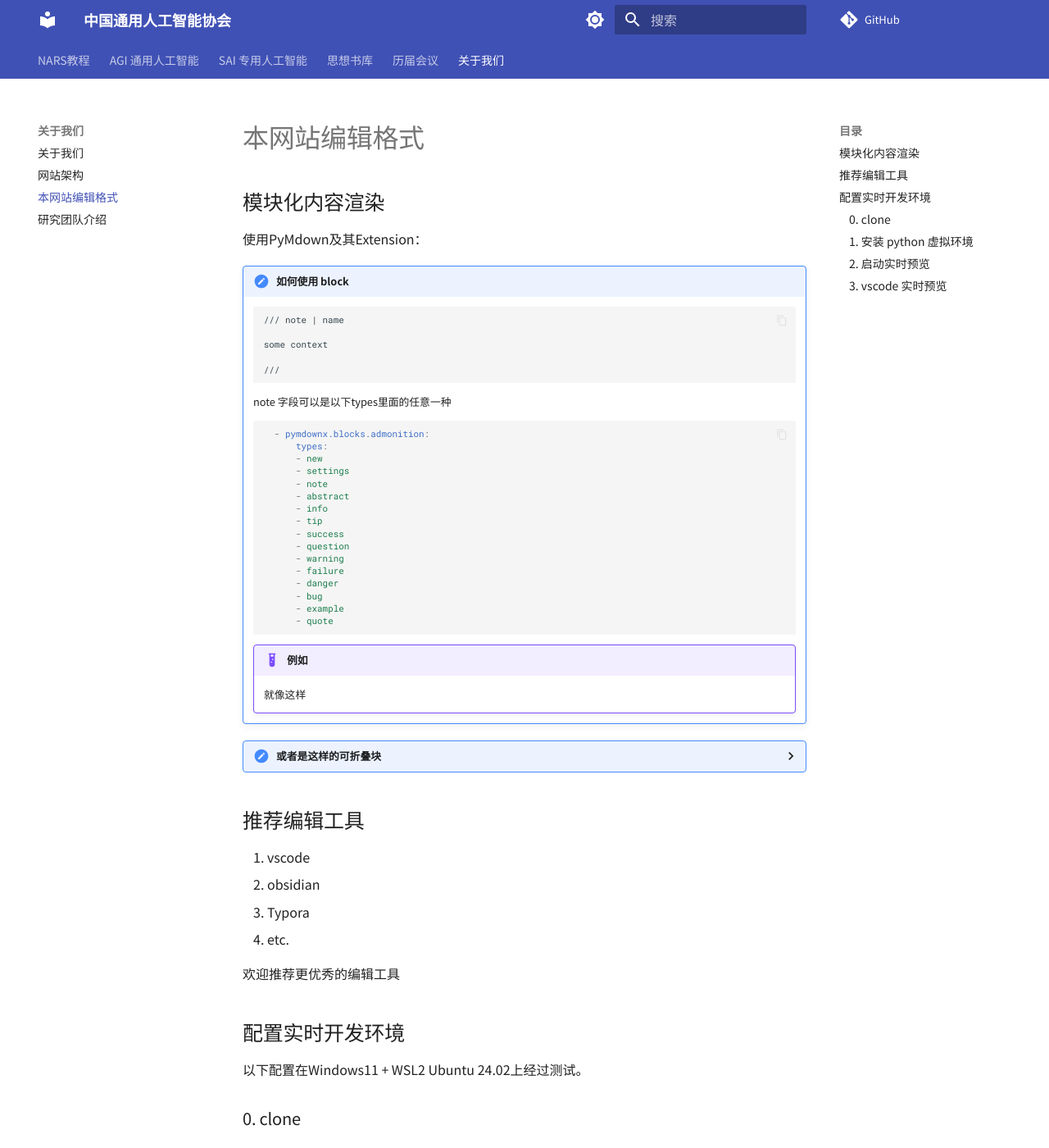
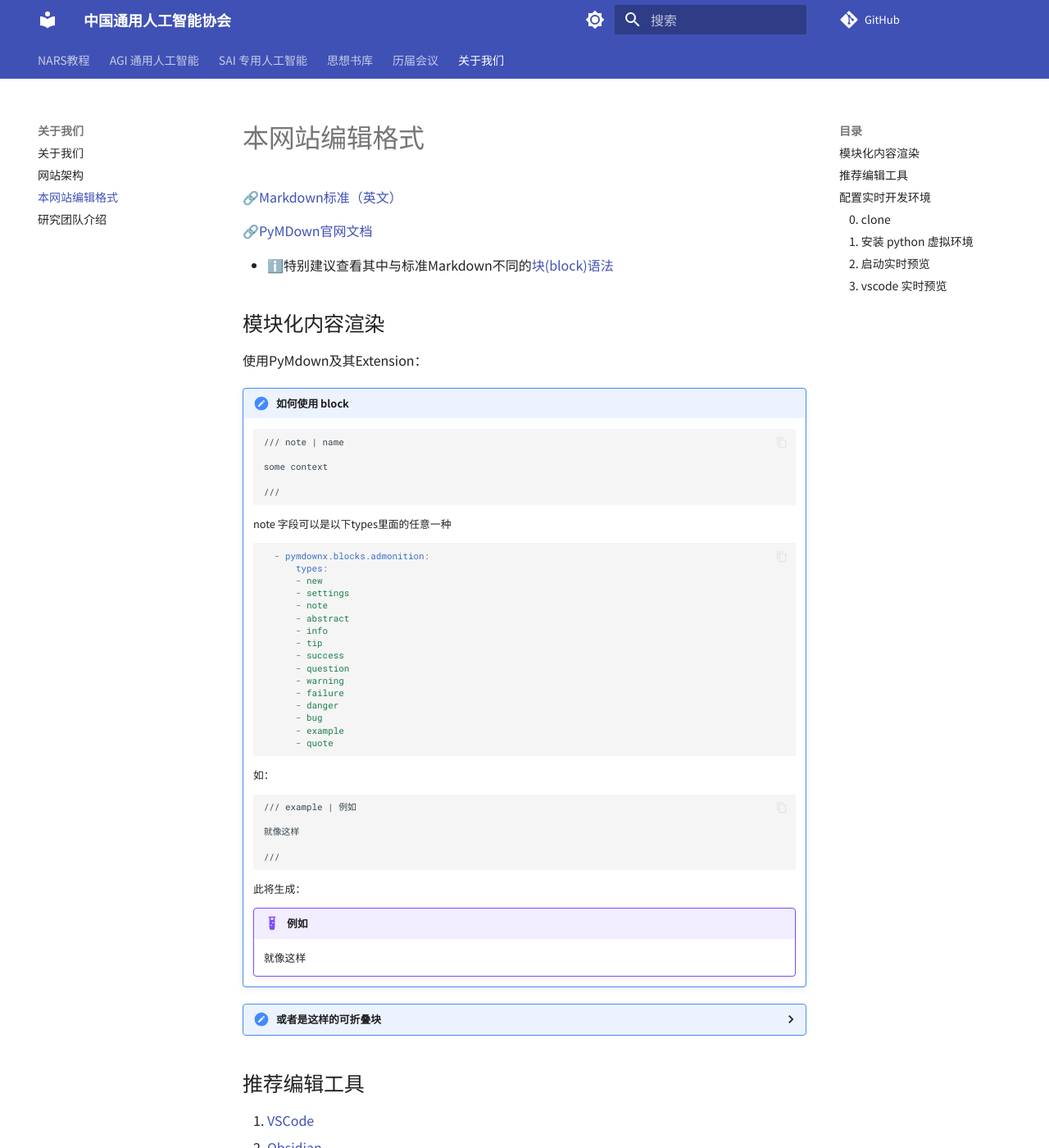
Before and after one commit to Hailaylin/agi-society-cn, an MkDocs documentation site: the page built from docs/about/edit.md, in a window 1280 px wide and 1400 px high. Shown: the whole window at 82% size. Built offline with MkDocs 1.6.1 and Material for MkDocs 9.7.7, drawn with Linux system fonts in a browser that asks for light colours; comment, search, counter and statistics services are not loaded.

Commit message:
refactor: 优化润色《本网站编辑格式》：部分示例 + 链接索引

`````diff
--- a/docs/about/edit.md
+++ b/docs/about/edit.md
@@ -1,7 +1,14 @@
 ---
 comments: true
 ---
+
 # 本网站编辑格式
+
+[🔗Markdown标准（英文）](https://commonmark.org/)
+
+[🔗PyMDown官网文档](https://facelessuser.github.io/pymdown-extensions)
+
+- ℹ️特别建议查看其中与标准Markdown不同的[块(block)语法](https://facelessuser.github.io/pymdown-extensions/extensions/blocks/)
 
 ## 模块化内容渲染
 
@@ -38,6 +45,18 @@ note 字段可以是以下types里面的任意一种
       - quote
 ````
 
+如：
+
+````markdown
+/// example | 例如
+
+就像这样
+
+///
+````
+
+此将生成：
+
 /// example | 例如
 
 就像这样
@@ -69,12 +88,12 @@ hi hi hi ，我被二向箔折叠啦
 
 ## 推荐编辑工具
 
-1. vscode
-2. obsidian
-3. Typora
+1. [VSCode](https://code.visualstudio.com/)
+2. [Obsidian](https://obsidian.md/)
+3. [Typora](https://typora.io/)
 4. etc.
 
-欢迎推荐更优秀的编辑工具
+（欢迎推荐更优秀的编辑工具）
 
 ## 配置实时开发环境
 
`````
